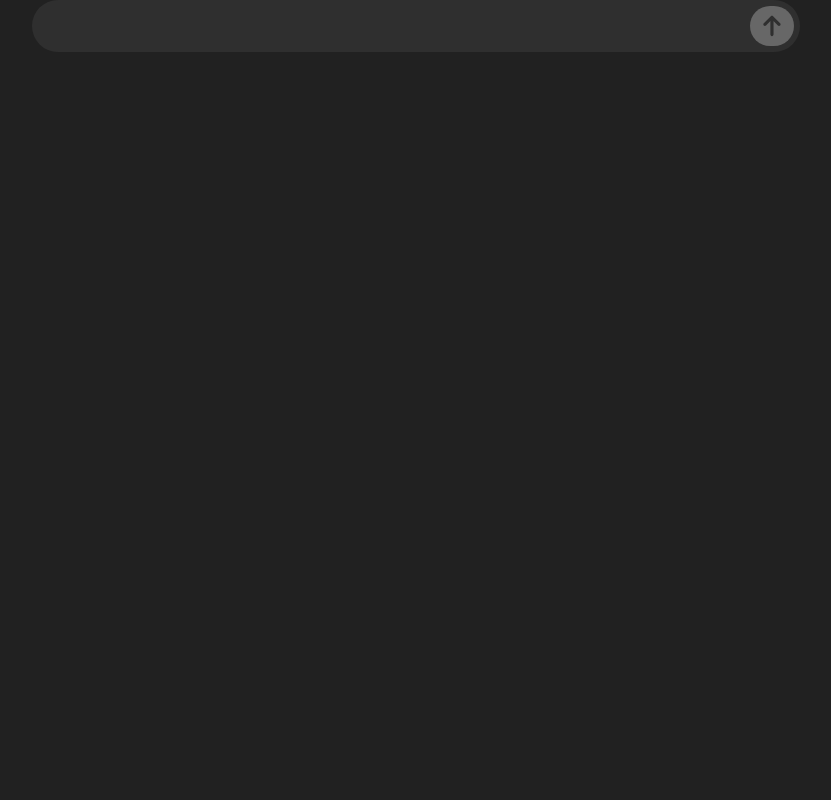
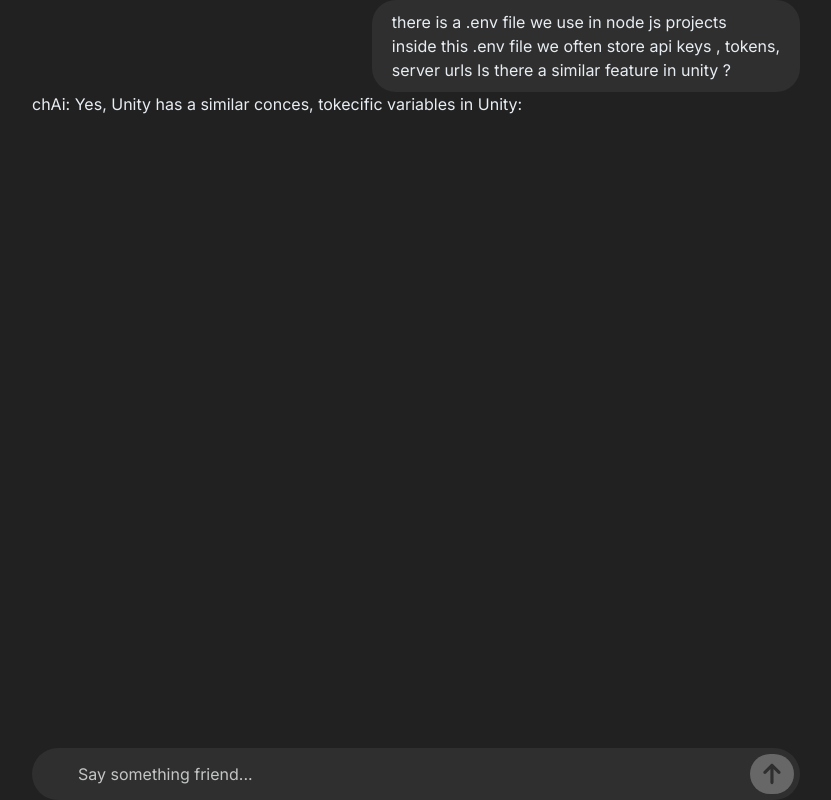
Before and after one commit to Dikhyant/comedy-gen, a Next.js app: page / in a window 1280 px wide. Shown: the whole page, without its empty margins (224-1055 px from the left). Built offline with nearby package versions, Linux system fonts and the light colour scheme.

Commit message:
Developed UI for ai and user chat messages

```diff
--- /dev/null
+++ b/src/_components/Chat/AIChat/AIChat.tsx
@@ -0,0 +1,15 @@
+import { cn } from "@/utils/misc";
+
+type TAIChat = {
+    className?: string;
+    text: string;
+}
+
+export const AIChat:React.FC<TAIChat> = ({
+    className,
+    text
+}) => {
+    return (
+        <div className={cn("text-harp" , className)} >{"chAi:    "}{text}</div>
+    )
+}
--- /dev/null
+++ b/src/_components/Chat/UserChat/UserChat.tsx
@@ -0,0 +1,15 @@
+import { cn } from "@/utils/misc";
+
+type TUserChat = {
+    className?: string;
+    text: string;
+}
+
+export const UserChat:React.FC<TUserChat> = ({
+    className,
+    text
+}) => {
+    return (
+        <div className={cn("text-harp bg-thunder rounded-3xl px-5 py-[10px] whitespace-pre-line" , className)} >{text}</div>
+    )
+}
--- a/src/_components/PrimaryTextInput/PrimaryTextInput.tsx
+++ b/src/_components/PrimaryTextInput/PrimaryTextInput.tsx
@@ -9,11 +9,13 @@ import UpArrow from "../Icons/UpArrow";
 type TPrimaryTextInput = {
     style?: CSSProperties;
     className?: string;
+    placeholder?: string;
 }
 
 export const PrimaryTextInput:React.FC<TPrimaryTextInput> = ({
     style,
     className,
+    placeholder,
 }) => {
     const {isDark} = useThemeContext();
     return (
@@ -35,7 +37,8 @@ export const PrimaryTextInput:React.FC<TPrimaryTextInput> = ({
                 /* style={{
                     flex: 1
                 }} */
-                className={cn("bg-thunder w-full ml-[40px] block text-silver")} />
+                placeholder={placeholder ? placeholder : "Say something friend..."}
+                className={cn("bg-thunder w-full ml-[40px] block text-silver placeholder:text-silver")} />
             <Button
                 className="h-full aspect-square flex items-center justify-center"
             >
--- a/src/app/page.tsx
+++ b/src/app/page.tsx
@@ -1,10 +1,9 @@
 "use client"
+import { AIChat } from "@/_components/Chat/AIChat/AIChat";
+import { UserChat } from "@/_components/Chat/UserChat/UserChat";
 import { PrimaryTextInput } from "@/_components/PrimaryTextInput/PrimaryTextInput";
-import { openai } from "@/openai";
 import { useThemeContext } from "@/state/theme";
 import { cn } from "@/utils/misc";
-import Image from "next/image";
-import { useEffect } from "react";
 
 export default function Home() {
   const {
@@ -12,7 +11,19 @@ export default function Home() {
   } = useThemeContext();
   return (
     <main className={cn(isDark ? "bg-mine-shaft" : "bg-white" , "w-full h-screen")} >
-      <div className="w-full h-full flex flex-col items-center" >
+      <div className="w-full h-full flex flex-col items-center justify-end" >
+        <div className="flex flex-col items-center overflow-y-scroll flex-1 w-full" >
+          <div className="flex flex-col w-11/12 md:w-[768px] items-stretch" >
+            <UserChat
+              className=" self-end"
+              text={"there is a .env file we use in node js projects\ninside this .env file we often store api keys , tokens, \nserver urls Is there a similar feature in unity ?"}
+            />
+            <AIChat
+              className=""
+              text="Yes, Unity has a similar conces, tokecific variables in Unity:"
+            />
+          </div>
+        </div>
         <PrimaryTextInput className="w-11/12 md:w-[768px]" />
       </div>
     </main>
--- a/tailwind.config.ts
+++ b/tailwind.config.ts
@@ -20,6 +20,7 @@ const config: Config = {
         "white-smoke": "#f4f4f4",
         "ironside-grey": "#676767",
         "silver": "#c4c6c6",
+        "harp": "#e7edf2",
       }
     },
   },
```
